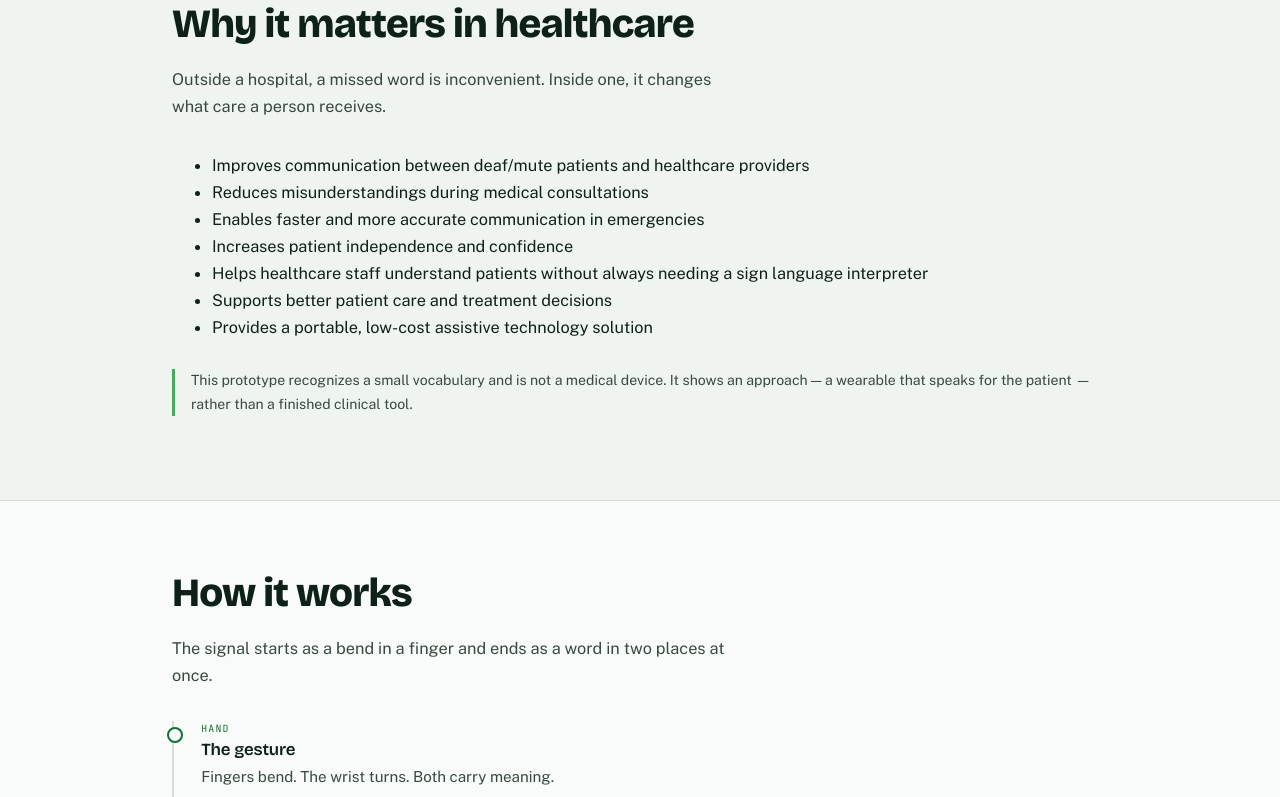
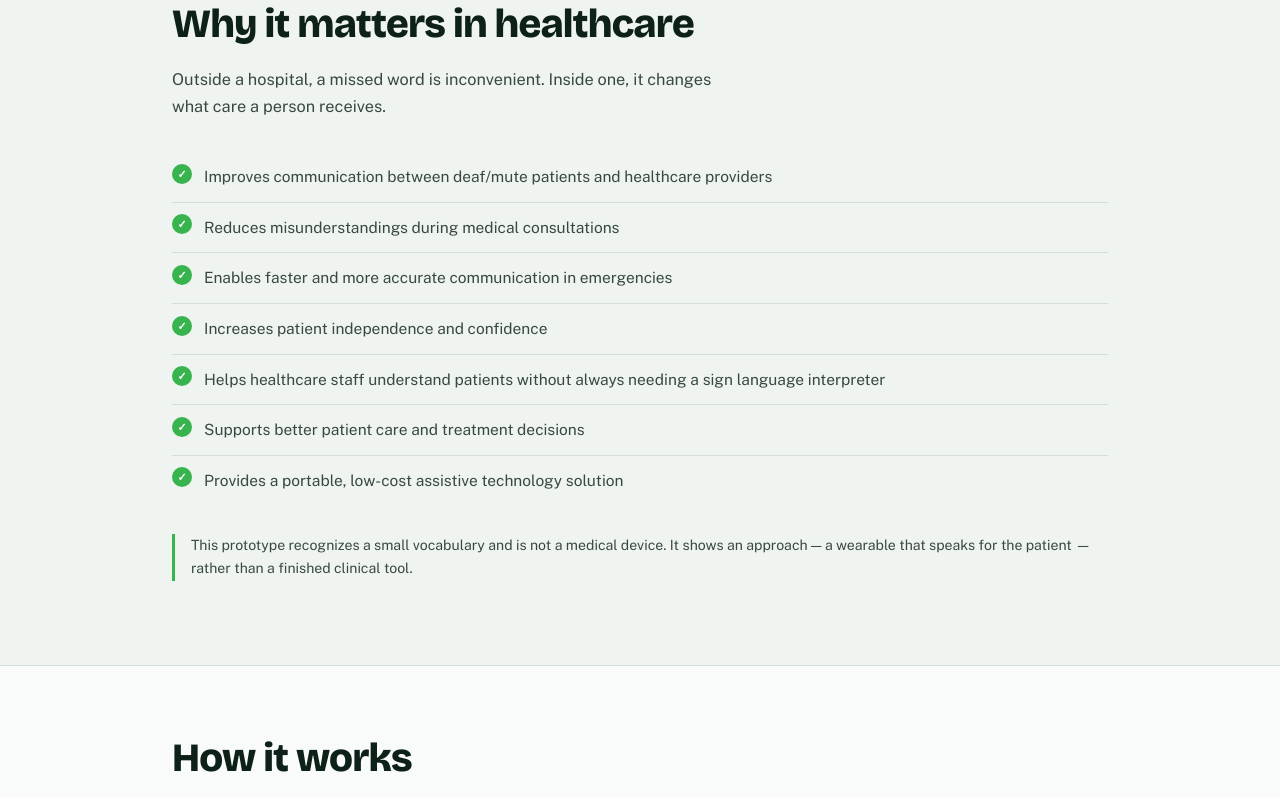
Before and after one commit to aliazhardewali-pixel/sign-language-glove, a plain HTML site: page index.html in a window 1280 px wide. Shown: the part 1843-2640 px from the top of the page. Drawn offline with nearby package versions, Linux system fonts and the light colour scheme.

Commit message:
Add care-list and head-of-department card styles

```diff
--- a/style.css
+++ b/style.css
@@ -182,6 +182,18 @@ figcaption{ font-size:.82rem; color:var(--steel); margin-top:.7rem; }
   width:8px; height:8px; border-radius:2px; background:var(--thm);
 }
 
+.care-list{ margin:0; padding:0; list-style:none; }
+.care-list li{
+  padding:.75rem 0 .75rem 2rem; position:relative;
+  border-bottom:1px solid var(--line); font-size:.97rem; color:var(--ink-soft);
+}
+.care-list li:last-child{ border-bottom:0; }
+.care-list li::before{
+  content:"✓"; position:absolute; left:0; top:.72rem;
+  width:20px; height:20px; border-radius:50%; background:var(--medico);
+  color:#fff; font-size:.68rem; font-weight:700; line-height:20px; text-align:center;
+}
+
 /* ---------- 9. SLIDER ---------- */
 .slider{ position:relative; }
 .slides{
@@ -229,6 +241,10 @@ figcaption{ font-size:.82rem; color:var(--steel); margin-top:.7rem; }
 .member.sup .role{ color:#B3C6B9; }
 .member.sup a{ color:var(--thm); }
 .member.sup a:hover{ color:#fff; }
+.member.head{
+  background:var(--card); border:1px solid var(--line);
+  border-left:5px solid var(--uod);
+}
 .tag{
   font-family:var(--mono); font-size:.6rem; letter-spacing:.14em;
   text-transform:uppercase; color:var(--medico); margin:0 0 .35rem;
@@ -255,6 +271,7 @@ footer a:hover{ color:#fff; }
 @media (min-width:620px){
   .cards{ grid-template-columns:repeat(2,1fr); }
   .team{ grid-template-columns:repeat(2,1fr); }
+  .member.head{ grid-column:1 / -1; }
   .branches{ grid-template-columns:1fr 1fr; }
   .slide{ flex:0 0 78%; }
 }
```
